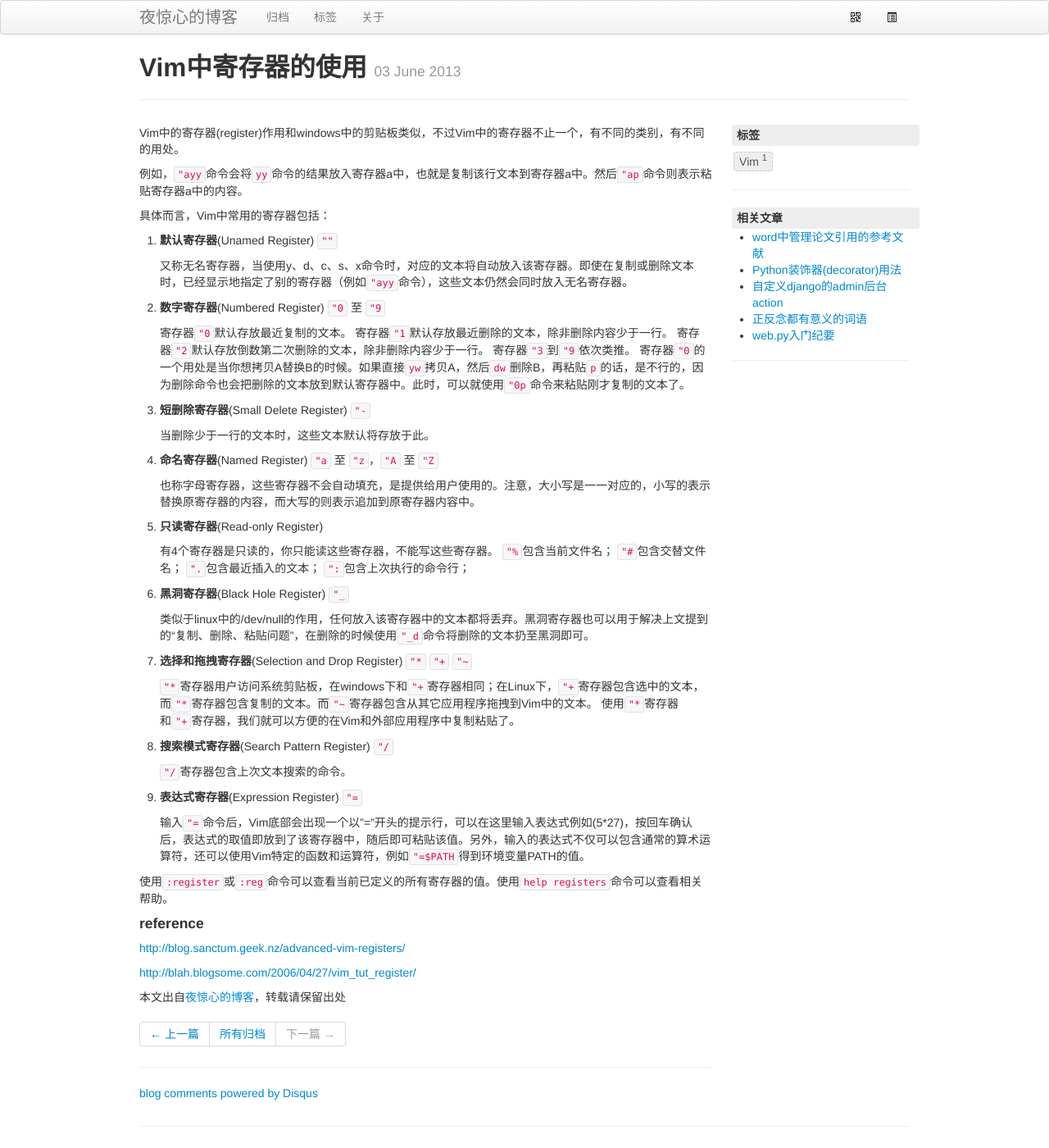
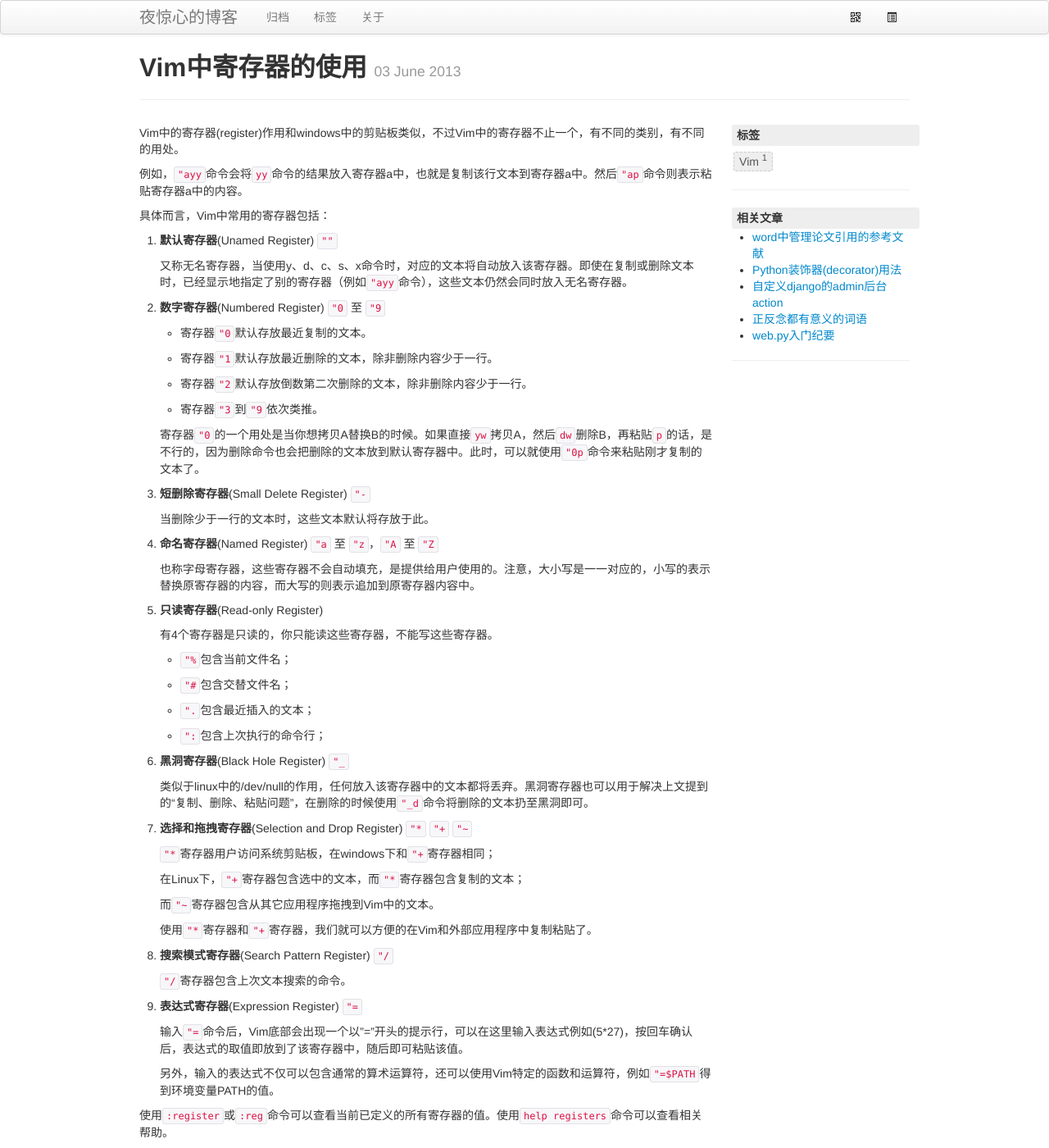
Before and after one commit to yejinxin/yejinxin.github.io, a Jekyll site: the page built from _posts/2013-06-03-vim-register-usage.md, in a window 1280 px wide and 1400 px high. Shown: the whole window at 82% size. Built offline with Jekyll 4.4.1, drawn with Linux system fonts in a browser that asks for light colours; Markdown is read by kramdown in place of the engine named in the settings; comment, search, counter and statistics services are not loaded.

```diff
--- a/_posts/2013-06-03-vim-register-usage.md
+++ b/_posts/2013-06-03-vim-register-usage.md
@@ -18,10 +18,14 @@ Vim中的寄存器(register)作用和windows中的剪贴板类似，不过Vim中
 
 2. **数字寄存器**(Numbered Register) `"0` 至 `"9`
 
-    寄存器`"0`默认存放最近复制的文本。
-    寄存器`"1`默认存放最近删除的文本，除非删除内容少于一行。
-    寄存器`"2`默认存放倒数第二次删除的文本，除非删除内容少于一行。
-    寄存器`"3`到`"9`依次类推。
+    + 寄存器`"0`默认存放最近复制的文本。
+
+    + 寄存器`"1`默认存放最近删除的文本，除非删除内容少于一行。
+
+    + 寄存器`"2`默认存放倒数第二次删除的文本，除非删除内容少于一行。
+
+    + 寄存器`"3`到`"9`依次类推。
+
     寄存器`"0`的一个用处是当你想拷贝A替换B的时候。如果直接`yw`拷贝A，然后`dw`删除B，再粘贴`p`的话，是不行的，因为删除命令也会把删除的文本放到默认寄存器中。此时，可以就使用`"0p`命令来粘贴刚才复制的文本了。
 
 3. **短删除寄存器**(Small Delete Register) `"-`
@@ -35,10 +39,14 @@ Vim中的寄存器(register)作用和windows中的剪贴板类似，不过Vim中
 5. **只读寄存器**(Read-only Register)
 
     有4个寄存器是只读的，你只能读这些寄存器，不能写这些寄存器。
-    `"%`包含当前文件名；
-    `"#`包含交替文件名；
-    `".`包含最近插入的文本；
-    `":`包含上次执行的命令行；
+
+    + `"%`包含当前文件名；
+
+    + `"#`包含交替文件名；
+
+    + `".`包含最近插入的文本；
+
+    + `":`包含上次执行的命令行；
 
 6. **黑洞寄存器**(Black Hole Register) `"_`
 
@@ -46,7 +54,12 @@ Vim中的寄存器(register)作用和windows中的剪贴板类似，不过Vim中
 
 7. **选择和拖拽寄存器**(Selection and Drop Register) `"*` `"+` `"~`
 
-    `"*`寄存器用户访问系统剪贴板，在windows下和`"+`寄存器相同；在Linux下，`"+`寄存器包含选中的文本，而`"*`寄存器包含复制的文本。而`"~`寄存器包含从其它应用程序拖拽到Vim中的文本。
+    `"*`寄存器用户访问系统剪贴板，在windows下和`"+`寄存器相同；
+
+    在Linux下，`"+`寄存器包含选中的文本，而`"*`寄存器包含复制的文本；
+
+    而`"~`寄存器包含从其它应用程序拖拽到Vim中的文本。
+
     使用`"*`寄存器和`"+`寄存器，我们就可以方便的在Vim和外部应用程序中复制粘贴了。
 
 8. **搜索模式寄存器**(Search Pattern Register) `"/`
@@ -55,7 +68,9 @@ Vim中的寄存器(register)作用和windows中的剪贴板类似，不过Vim中
 
 9. **表达式寄存器**(Expression Register) `"=`
 
-    输入`"=`命令后，Vim底部会出现一个以"="开头的提示行，可以在这里输入表达式例如(5*27)，按回车确认后，表达式的取值即放到了该寄存器中，随后即可粘贴该值。另外，输入的表达式不仅可以包含通常的算术运算符，还可以使用Vim特定的函数和运算符，例如`"=$PATH`得到环境变量PATH的值。
+    输入`"=`命令后，Vim底部会出现一个以"="开头的提示行，可以在这里输入表达式例如(5*27)，按回车确认后，表达式的取值即放到了该寄存器中，随后即可粘贴该值。
+
+    另外，输入的表达式不仅可以包含通常的算术运算符，还可以使用Vim特定的函数和运算符，例如`"=$PATH`得到环境变量PATH的值。
 
 使用`:register`或`:reg`命令可以查看当前已定义的所有寄存器的值。使用`help registers`命令可以查看相关帮助。
 
```
